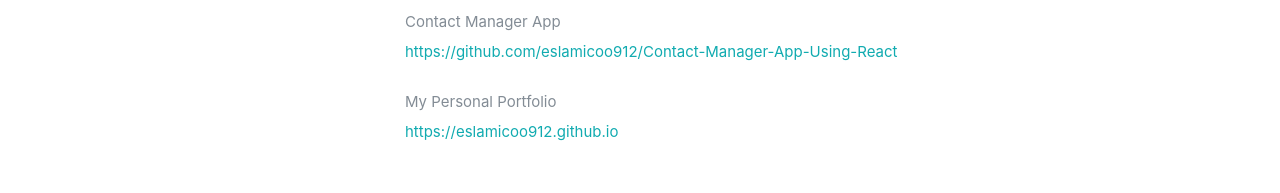
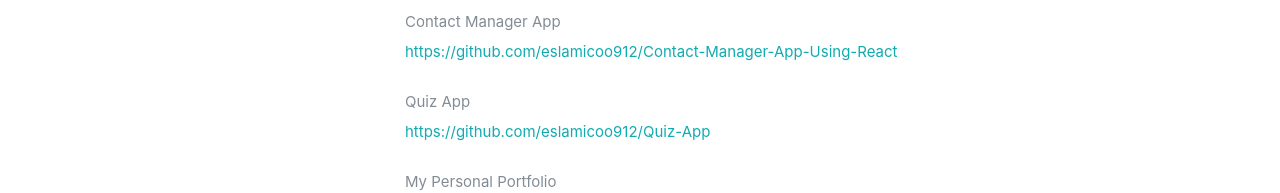
Before and after one commit to eslamicoo912/My-Portfolio, a React (Create React App) app: page / in a window 1280 px wide. Shown: the part 1820-2013 px from the top of the page. Built offline with nearby package versions, Linux system fonts and the light colour scheme.

Commit message:
Add Some Work

```diff
--- a/src/resumeData.js
+++ b/src/resumeData.js
@@ -48,6 +48,10 @@
             "https://github.com/eslamicoo912/Contact-Manager-App-Using-React",
         },
         {
+          title: "Quiz App",
+          link: "https://github.com/eslamicoo912/Quiz-App",
+        },
+        {
           title: "My Personal Portfolio",
           link: "https://eslamicoo912.github.io",
         },
@@ -86,6 +90,11 @@
       description: "Web App Using React.js",
       imgurl: "images/portfolio/contacts.png",
     },
+    {
+      name: "Quiz App",
+      description: "Web App Using React.js",
+      imgurl: "images/portfolio/quiz.jpg",
+    },
   ],
   testimonials: [
     {
```
